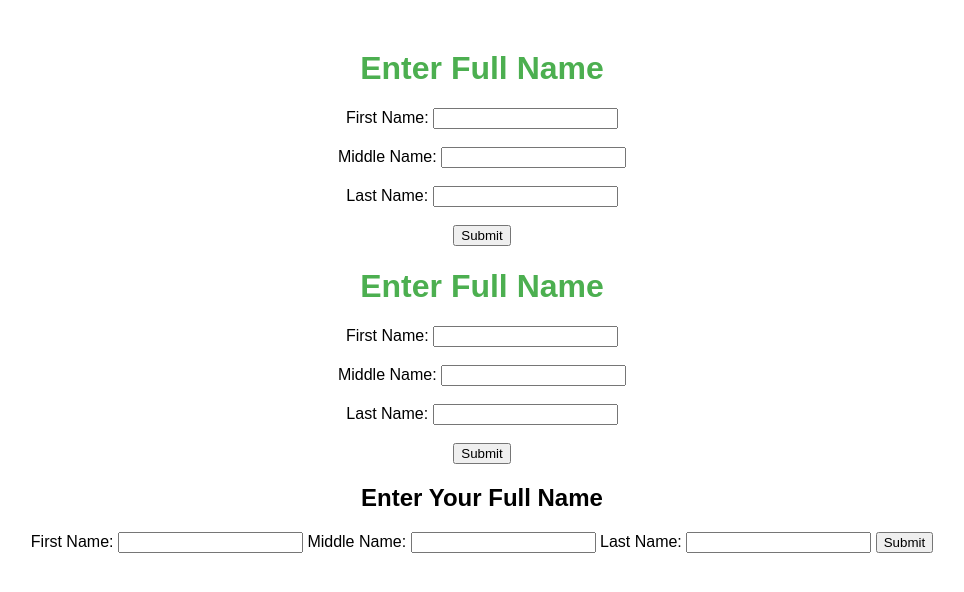
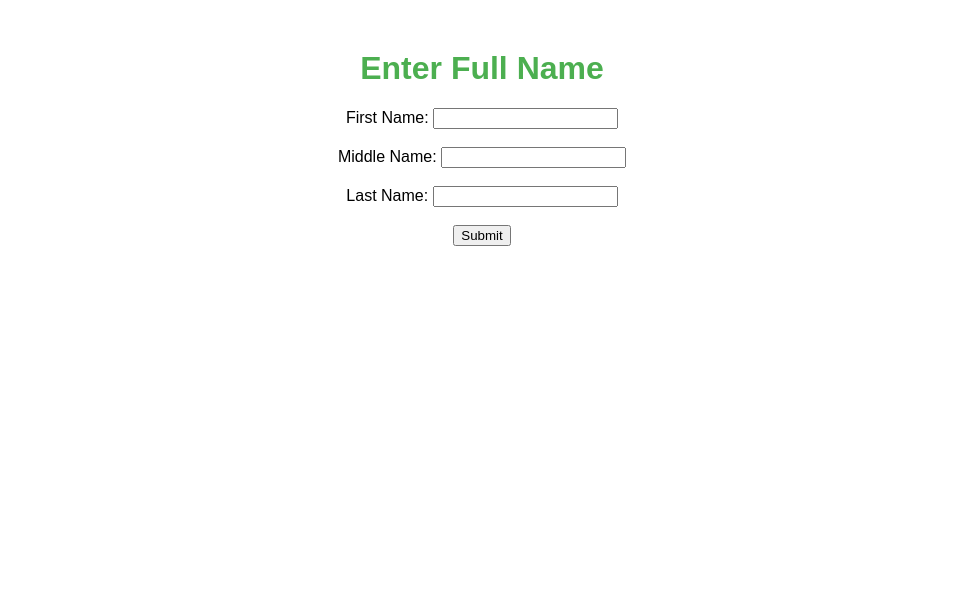
Before and after one commit to jtcalumpang1/jtcalumpang.github.io, a Flask app: page / in a window 1280 px wide. Shown: the top 592 px of the page, without its empty margins (158-1122 px from the left). Run offline with Flask 3, Linux system fonts and the light colour scheme.

Commit message:
Update index.html

```diff
--- a/assignment/templates/index.html
+++ b/assignment/templates/index.html
@@ -1,17 +1,4 @@
 <!DOCTYPE html>
-<html lang="en">
-<head>
-  <meta charset="UTF-8" />
-  <meta name="viewport" content="width=device-width, initial-scale=1.0"/>
-  <title>Full Name Form</title>
-  <link rel="stylesheet" href="styles.css"> <!DOCTYPE html>
-<html lang="en">
-<head>
-    <meta charset="UTF-8">
-    <meta name="viewport" content="width=device-width, initial-scale=1.0">
-    <title>Enter Full Name</title>
-    <link rel="stylesheet" href="{{ url_for('static', filename='style.css') }}">
-</head><!DOCTYPE html>
 <html lang="en">
 <head>
     <meta charset="UTF-8">
@@ -35,61 +22,3 @@
     </form>
 </body>
 </html>
-
-<body>
-    <h1>Enter Full Name</h1>
-    <form method="POST">
-        <label for="first_name">First Name:</label>
-        <input type="text" id="first_name" name="first_name" required><br><br>
-
-        <label for="middle_name">Middle Name:</label>
-        <input type="text" id="middle_name" name="middle_name" required><br><br>
-
-        <label for="last_name">Last Name:</label>
-        <input type="text" id="last_name" name="last_name" required><br><br>
-
-        <button type="submit">Submit</button>
-    </form>
-</body>
-</html>
-
-</head>
-<body>
-
-  <h2>Enter Your Full Name</h2>
-
-  <form id="nameForm">
-    <label for="first_name">First Name:</label>
-    <input type="text" id="first_name" required />
-
-    <label for="middle_name">Middle Name:</label>
-    <input type="text" id="middle_name" required />
-
-    <label for="last_name">Last Name:</label>
-    <input type="text" id="last_name" required />
-
-    <button type="submit">Submit</button>
-  </form>
-
-  <div class="result" id="result"></div>
-
-  <script>
-    document.getElementById("nameForm").addEventListener("submit", function(e) {
-      e.preventDefault();
-
-      const first = document.getElementById("first_name").value.trim();
-      const middle = document.getElementById("middle_name").value.trim();
-      const last = document.getElementById("last_name").value.trim();
-
-      if (first && middle && last) {
-        const fullName = `${first} ${middle} ${last}`;
-        localStorage.setItem("fullName", fullName);
-        window.location.href = "submitted.html"; // Redirect to submitted.html
-      } else {
-        document.getElementById("result").textContent = "Please fill out all fields.";
-      }
-    });
-  </script>
-
-</body>
-</html>
```
